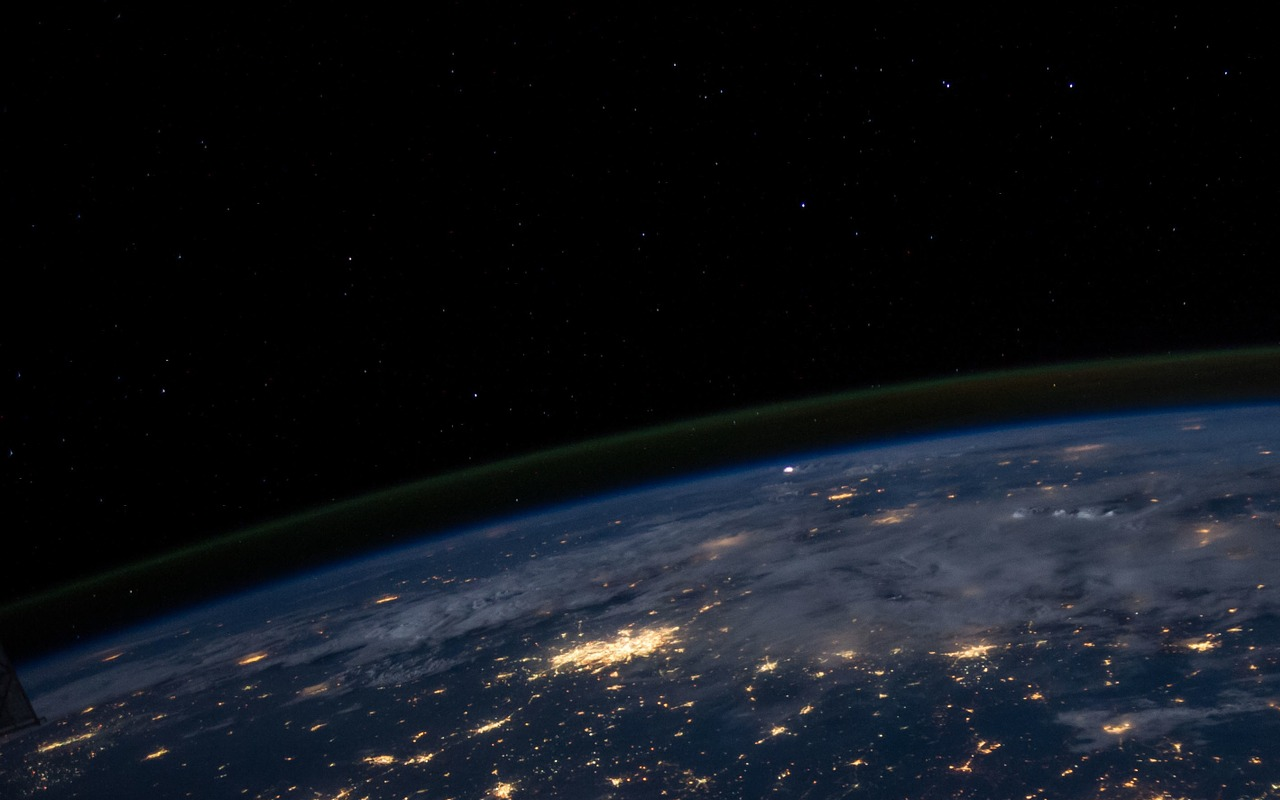
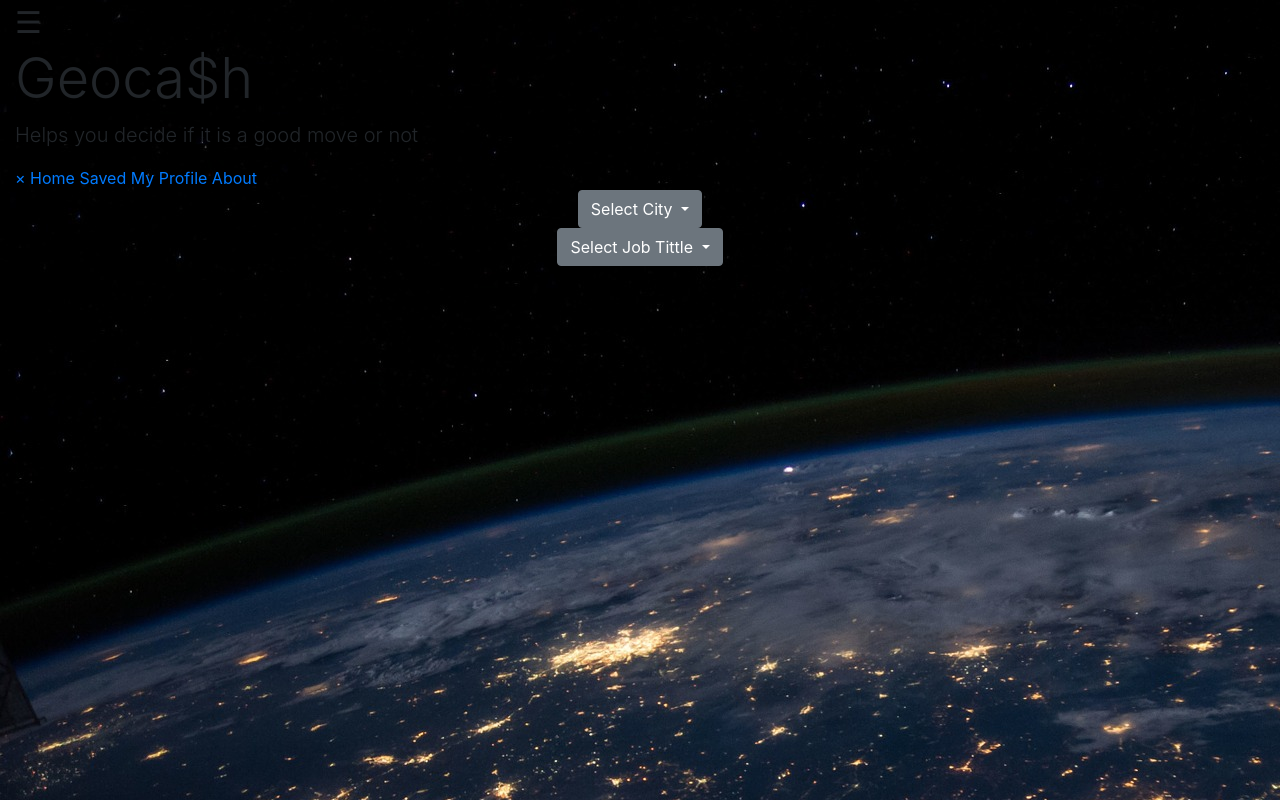
Before and after one commit to nightslife/Project1-GroupProject, a plain HTML site: page index.html in a window 1280 px wide. Drawn offline with nearby package versions, Linux system fonts and the light colour scheme.

Commit message:
first page

```diff
--- a/index.html
+++ b/index.html
@@ -9,6 +9,52 @@
 
     <body background="assets/images/background.jpg">
 
+        <div class="container-fluid">
+                <div id="rightMenu">
+                    <span style="font-size:30px;cursor:pointer" onclick="openNav()">&#9776; </span>
+                </div>
+
+                <h1 class="display-4">Geoca$h</h1>
+                <p class="lead">Helps you decide if it is a good move or not</p>
+                <div id="mySidenav" class="sidenav">
+                    <a href="javascript:void(0)" class="closebtn" onclick="closeNav()">&times;</a>
+                    <a href="#">Home</a>
+                    <a href="#">Saved</a>
+                    <a href="#">My Profile</a>
+                    <a href="#">About</a>
+                </div>
+
+            </div>
+
+            <div class="container-fluid text-center" >
+                <!-- <div class="row parent"> -->
+                    <!-- <div row="col-md-3 text-center rounded" id="firstDisplay"> -->
+                        <div class="dropdown">
+                            <button class="btn btn-secondary dropdown-toggle" type="button" id="dropdownMenuButton" data-toggle="dropdown" aria-haspopup="true" aria-expanded="false">
+                            Select City
+                            </button>
+                            <div class="dropdown-menu" aria-labelledby="dropdownMenuButton">
+                                <a class="dropdown-item" href="#">City 1</a>
+                                <a class="dropdown-item" href="#">City 2</a>
+                                <a class="dropdown-item" href="#">City 3</a>
+                            </div>
+                        </div>
+
+                        <div class="dropdown">
+                                <button class="btn btn-secondary dropdown-toggle" type="button" id="dropdownMenuButton" data-toggle="dropdown" aria-haspopup="true" aria-expanded="false">
+                                Select Job Tittle
+                                </button>
+                                <div class="dropdown-menu" aria-labelledby="dropdownMenuButton">
+                                    <a class="dropdown-item" href="#">Job Tittle 1</a>
+                                    <a class="dropdown-item" href="#">Job Tittle 2</a>
+                                    <a class="dropdown-item" href="#">Job Tittle 2</a>
+                                </div>
+                            </div>
+                    <!-- </div> -->
+                <!-- </div> -->
+            </div>
+
+
 
 
     <script> type="text/javascript"; src="javascript\geocash.js"</script>
```
